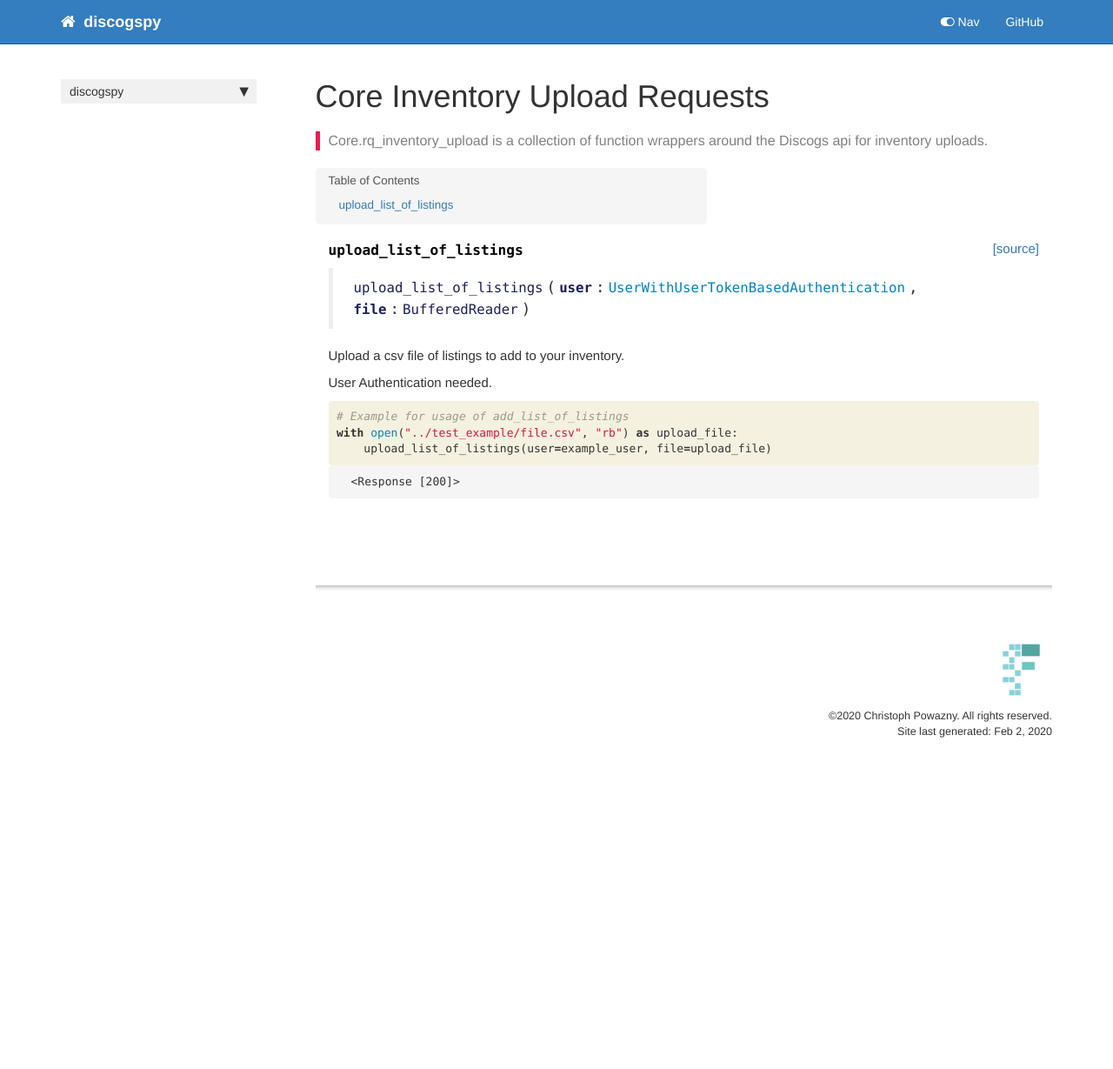
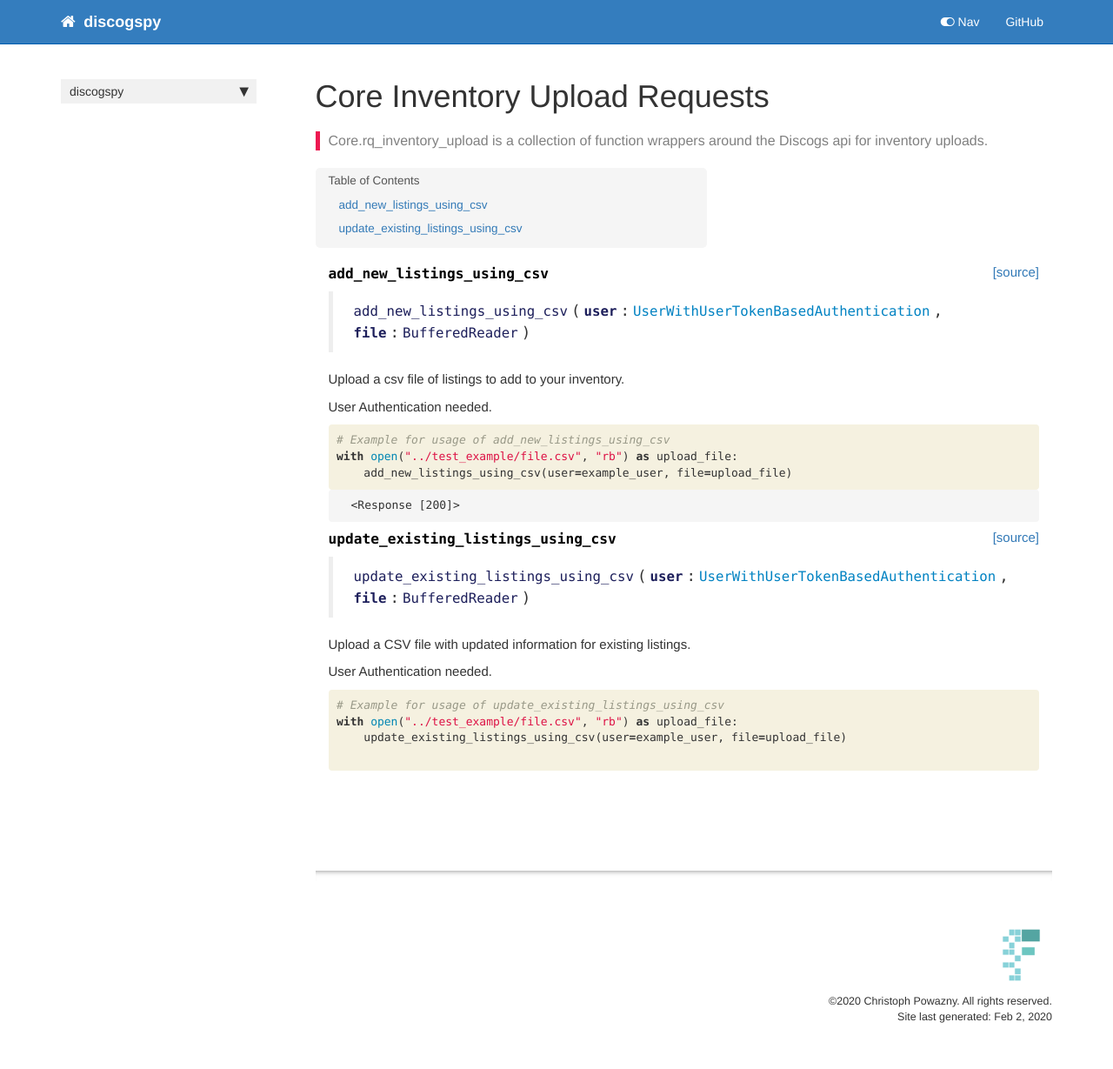
Before and after one commit to cpow-89/discogspy, a Jekyll site: the page built from docs/core.rq_inventory_upload.html, in a window 1280 px wide. Shown: the whole page at 87% size. Built offline with Jekyll 4.4.1, drawn with Linux system fonts in a browser that asks for light colours; nearby versions of some CDN libraries; comment, search, counter and statistics services are not loaded; before the commit the page ends 901 px from its top, so only the background shows below that.

Commit message:
add update_existing_listings_using_csv request + refactoring

```diff
--- a/discogspy/_nbdev.py
+++ b/discogspy/_nbdev.py
@@ -59,7 +59,8 @@ index = {"BASE_URL": "00_core.constants.ipynb",
          "get_recent_inventory_exports": "04_core.rq_inventory_export.ipynb",
          "get_inventory_export_details": "04_core.rq_inventory_export.ipynb",
          "download_inventory_export": "04_core.rq_inventory_export.ipynb",
-         "upload_list_of_listings": "05_core.rq_inventory_upload.ipynb"}
+         "add_new_listings_using_csv": "05_core.rq_inventory_upload.ipynb",
+         "update_existing_listings_using_csv": "05_core.rq_inventory_upload.ipynb"}
 
 modules = ["core/constants.py",
            "core/discogs_user.py",
--- a/docs/core.rq_inventory_upload.html
+++ b/docs/core.rq_inventory_upload.html
@@ -38,7 +38,7 @@ summary: "Core.rq_inventory_upload is a collection of function wrappers around t
 
 
 <div class="output_markdown rendered_html output_subarea ">
-<h4 id="upload_list_of_listings" class="doc_header"><code>upload_list_of_listings</code><a href="https://github.com/cpow-89/discogspy/tree/master/discogspy/core/rq_inventory_upload.py#L14" class="source_link" style="float:right">[source]</a></h4><blockquote><p><code>upload_list_of_listings</code>(<strong><code>user</code></strong>:<a href="/discogspy/core.discogs_user#UserWithUserTokenBasedAuthentication"><code>UserWithUserTokenBasedAuthentication</code></a>, <strong><code>file</code></strong>:<code>BufferedReader</code>)</p>
+<h4 id="add_new_listings_using_csv" class="doc_header"><code>add_new_listings_using_csv</code><a href="https://github.com/cpow-89/discogspy/tree/master/discogspy/core/rq_inventory_upload.py#L14" class="source_link" style="float:right">[source]</a></h4><blockquote><p><code>add_new_listings_using_csv</code>(<strong><code>user</code></strong>:<a href="/discogspy/core.discogs_user#UserWithUserTokenBasedAuthentication"><code>UserWithUserTokenBasedAuthentication</code></a>, <strong><code>file</code></strong>:<code>BufferedReader</code>)</p>
 </blockquote>
 <p>Upload a csv file of listings to add to your inventory.</p>
 <p>User Authentication needed.</p>
@@ -56,9 +56,9 @@ summary: "Core.rq_inventory_upload is a collection of function wrappers around t
 
 <div class="inner_cell">
     <div class="input_area">
-<div class=" highlight hl-ipython3"><pre><span></span><span class="c1"># Example for usage of add_list_of_listings</span>
+<div class=" highlight hl-ipython3"><pre><span></span><span class="c1"># Example for usage of add_new_listings_using_csv</span>
 <span class="k">with</span> <span class="nb">open</span><span class="p">(</span><span class="s2">&quot;../test_example/file.csv&quot;</span><span class="p">,</span> <span class="s2">&quot;rb&quot;</span><span class="p">)</span> <span class="k">as</span> <span class="n">upload_file</span><span class="p">:</span>
-    <span class="n">upload_list_of_listings</span><span class="p">(</span><span class="n">user</span><span class="o">=</span><span class="n">example_user</span><span class="p">,</span> <span class="n">file</span><span class="o">=</span><span class="n">upload_file</span><span class="p">)</span>
+    <span class="n">add_new_listings_using_csv</span><span class="p">(</span><span class="n">user</span><span class="o">=</span><span class="n">example_user</span><span class="p">,</span> <span class="n">file</span><span class="o">=</span><span class="n">upload_file</span><span class="p">)</span>
 </pre></div>
 
     </div>
@@ -82,5 +82,46 @@ summary: "Core.rq_inventory_upload is a collection of function wrappers around t
 </div>
 
 </div>
+<div class="cell border-box-sizing code_cell rendered">
+
+</div>
+<div class="cell border-box-sizing code_cell rendered">
+
+<div class="output_wrapper">
+<div class="output">
+
+<div class="output_area">
+
+
+<div class="output_markdown rendered_html output_subarea ">
+<h4 id="update_existing_listings_using_csv" class="doc_header"><code>update_existing_listings_using_csv</code><a href="https://github.com/cpow-89/discogspy/tree/master/discogspy/core/rq_inventory_upload.py#L31" class="source_link" style="float:right">[source]</a></h4><blockquote><p><code>update_existing_listings_using_csv</code>(<strong><code>user</code></strong>:<a href="/discogspy/core.discogs_user#UserWithUserTokenBasedAuthentication"><code>UserWithUserTokenBasedAuthentication</code></a>, <strong><code>file</code></strong>:<code>BufferedReader</code>)</p>
+</blockquote>
+<p>Upload a CSV file with updated information for existing listings.</p>
+<p>User Authentication needed.</p>
+
+</div>
+
+</div>
+
+</div>
+</div>
+
+</div>
+<div class="cell border-box-sizing code_cell rendered">
+<div class="input">
+
+<div class="inner_cell">
+    <div class="input_area">
+<div class=" highlight hl-ipython3"><pre><span></span><span class="c1"># Example for usage of update_existing_listings_using_csv</span>
+<span class="k">with</span> <span class="nb">open</span><span class="p">(</span><span class="s2">&quot;../test_example/file.csv&quot;</span><span class="p">,</span> <span class="s2">&quot;rb&quot;</span><span class="p">)</span> <span class="k">as</span> <span class="n">upload_file</span><span class="p">:</span>
+    <span class="n">update_existing_listings_using_csv</span><span class="p">(</span><span class="n">user</span><span class="o">=</span><span class="n">example_user</span><span class="p">,</span> <span class="n">file</span><span class="o">=</span><span class="n">upload_file</span><span class="p">)</span>
+
+</pre></div>
+
+    </div>
+</div>
+</div>
+
+</div>
     {% endraw %}
 </div>
```
Also changed, not shown: 3 other files.
